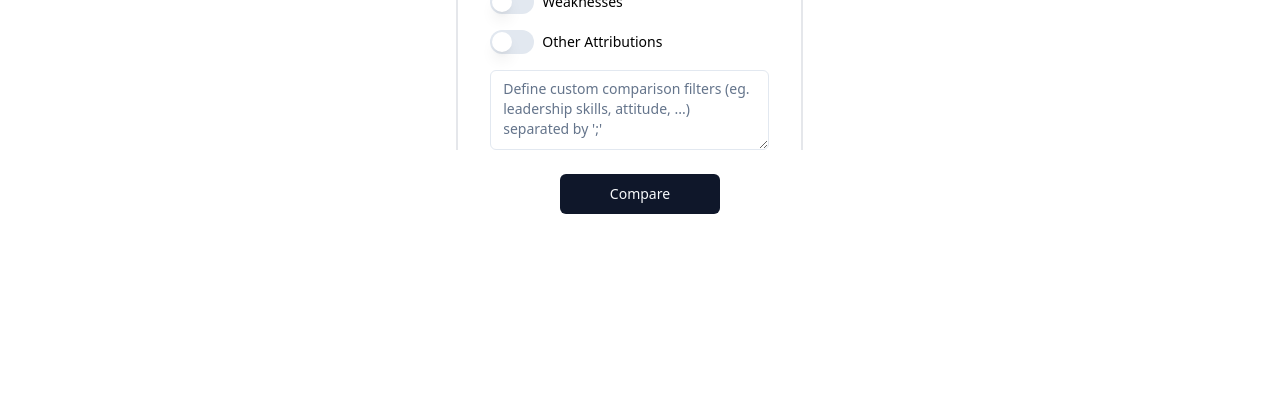
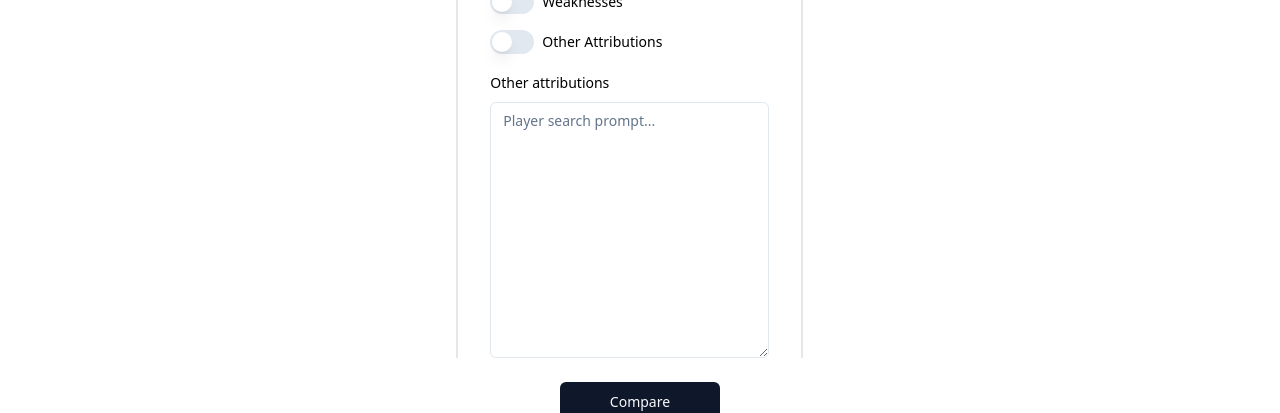
Before and after one commit to bepo1337/scouting-llm-frontend, a React (Vite) app: page /compare in a window 1280 px wide. Shown: the part 311-724 px from the top of the page. Built offline with nearby package versions, Linux system fonts and the light colour scheme; no server answers.

Commit message:
api call for player comparison working

```diff
--- a/src/api.ts
+++ b/src/api.ts
@@ -23,7 +23,8 @@ export type ComparePlayerRequestPayload = {
   defensive: boolean
   strenghts: boolean
   weaknesses: boolean
-  other: string
+  other: boolean
+  otherText: string
 }
 
 export type ComparePlayerResponsePayload = {
--- a/src/components/ComparePlayers.tsx
+++ b/src/components/ComparePlayers.tsx
@@ -46,7 +46,8 @@ const FormSchema = z.object({
     defensive: z.boolean(),
     strenghts: z.boolean(),
     weaknesses: z.boolean(),
-    other: z.string(),
+    other: z.boolean(),
+    otherText: z.string(),
 })
 
 
@@ -80,6 +81,7 @@ export default function ComparePlayers() {
         form.setValue("defensive", checked)
         form.setValue("strenghts", checked)
         form.setValue("weaknesses", checked)
+        form.setValue("other", checked)
     }
 
     const toggleOffensive = (): void => {
@@ -178,7 +180,8 @@ export default function ComparePlayers() {
             defensive: false,
             strenghts: false,
             weaknesses: false,
-            other: "",
+            other: false,
+            otherText: "",
         },
     })
 
@@ -192,7 +195,8 @@ export default function ComparePlayers() {
             defensive: data.defensive,
             strenghts: data.strenghts,
             weaknesses: data.weaknesses,
-            other: data.other
+            other: data.other,
+            otherText: data.otherText
         };
 
         let comparison = await comparePlayers(payload)
@@ -331,7 +335,19 @@ export default function ComparePlayers() {
                                     )}
                                 />
                             </div>
-                            <Textarea className="" placeholder="Define custom comparison filters (eg. leadership skills, attitude, ...) separated by ';'" />
+                            <FormField
+                                control={form.control}
+                                name="otherText"
+                                render={({ field }) => (
+                                    <FormItem>
+                                        <FormLabel className="">Other attributions</FormLabel>
+                                        <FormControl>
+                                            <Textarea className="h-64" placeholder="Player search prompt..." {...field} />
+                                        </FormControl>
+                                        <FormMessage />
+                                    </FormItem>
+                                )}
+                            />
                         </div>
                         <FormField
                             control={form.control}
```
Lines whose indentation alone changed are shown as unchanged.
